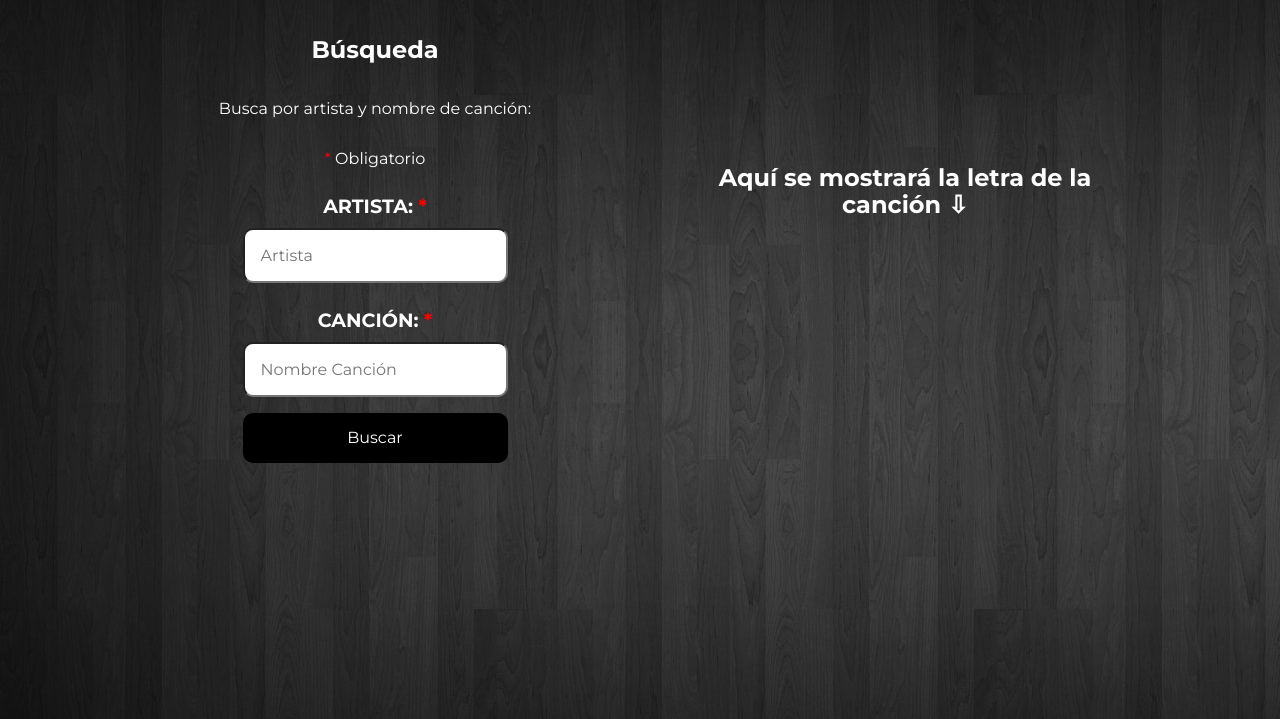
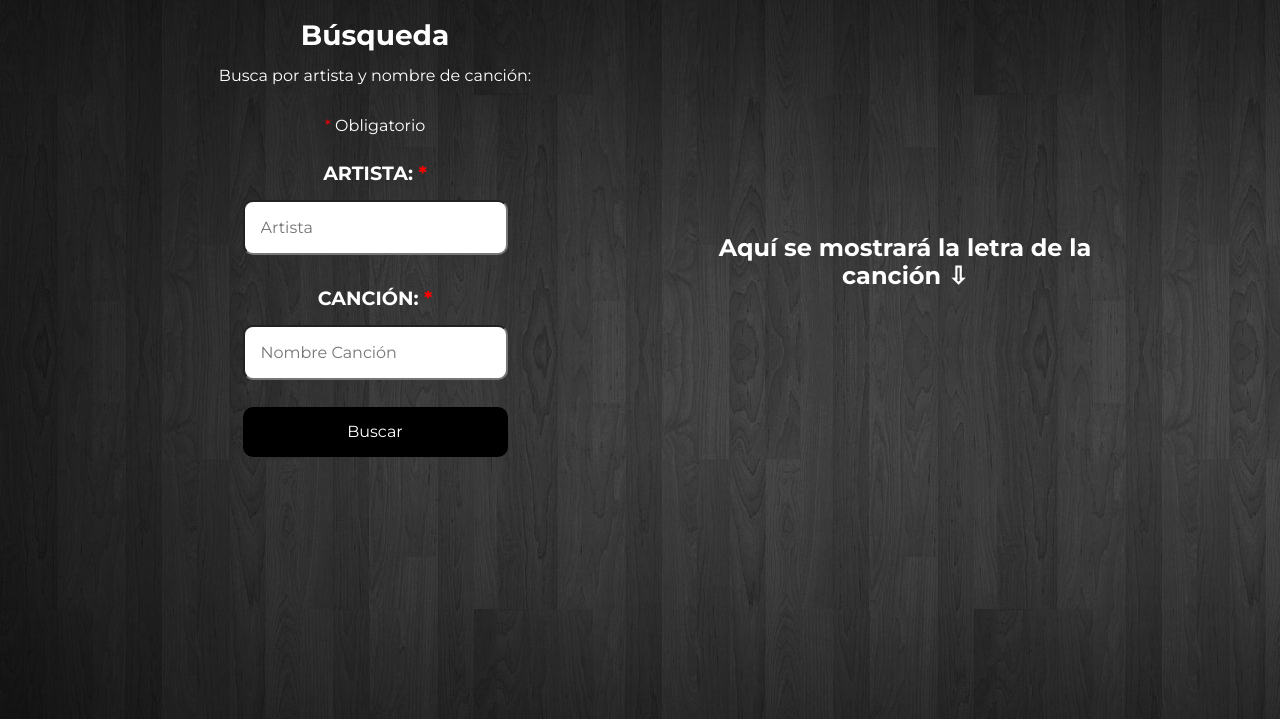
Before and after one commit to fraancofenoglio/API-Lyrics, a plain HTML site: page index.html in a window 1280 px wide. Shown: the part 81-800 px from the top of the page. Drawn offline with nearby package versions, Linux system fonts and the light colour scheme.

Commit message:
5th-commit

```diff
--- a/css/style.css
+++ b/css/style.css
@@ -7,10 +7,8 @@
 }
 
 body {
-    /* background-image: linear-gradient(to top, #1e3c72 0%, #1e3c72 1%, #2a5298 100%); */
     background: url(/assets/textura-madera-en-negro.jpg);
     font-family: 'Montserrat', sans-serif;
-    /* min-height: 100%; */
     height: 100vh;
 }
 h1 {
@@ -27,7 +25,6 @@
 
 
 .contenido {
-    /* background-color: white; */
     max-width: 1100px;
     margin:  0 auto;
     height: 100%;
@@ -35,7 +32,6 @@
     display: flex;
     flex-direction: column;
     align-items: center;
-    /* justify-content: center; */
 }
 
 .resultado {
@@ -53,7 +49,7 @@
     align-items: center;
     white-space: pre-wrap;
     padding: 2rem;
-    height: 280px;
+    max-height: 280px;
     overflow: auto;
     color: #fff;
 }
@@ -68,7 +64,6 @@
     .contenedor > div {
         display: flex;
         flex-direction: column;
-        /* justify-content: center; */
         width: 50%;
     }
 
@@ -81,24 +76,32 @@
         height: 50px;
     }
 
+    label, input {
+        margin: 1% 0% 1% 0%;
+    }
+
     .buscar {
-        height: 400px;
-        /* margin-top: 20px; */
+        height: 440px;
     }
 
     #resultado {
-        height: 415px;
+        max-height: 400px;
         display: flex;
         flex-direction: column;
         align-items: center;
-        /* justify-content: center; */
         overflow: auto;
         float: center;
         flex-wrap: wrap;
         color: #fff;
     }
 
+    .search {
+        margin: 0%;
+        font-size: 28px;
+    }
+
 }
+
 .buscar p {
     text-align: center;
     color: #fff;
@@ -142,7 +145,6 @@
     color: white;
     border: none;
     border-radius: 10px;
-    /* transition: background-color .3s ease-in-out; */
 }
 .input input[type="submit"]:hover {
     cursor: pointer;
@@ -156,7 +158,7 @@
     color: white;
     text-align: center;
     border-radius: 10px;
-    margin-top: 20px;
+    margin-top: 10px;
 }
 
 .lds-ripple {
--- a/index.html
+++ b/index.html
@@ -18,7 +18,7 @@
         <h1>Letras de Canciones</h1>
         <div class="contenedor">
             <div id="buscar" class="buscar">
-                <h2>Búsqueda</h2>
+                <h2 class="search">Búsqueda</h2>
                 <p>Busca por artista y nombre de canción:</p>
                 <p><span> * </span>Obligatorio</p>
                 <form action="#" id="formulario-buscar">
@@ -40,10 +40,10 @@
 
             <div class="letra-resultado">
                 <h2></h2>
-                <div id="resultado"><h2 style="margin-top: 20%;">Aquí se mostrará la letra de la canción ⇩</h2></div>
+                <div id="resultado"><h2 style="margin-top: 10%;">Aquí se mostrará la letra de la canción ⇩</h2></div>
+                <div id="mensajes"></div>
             </div>
         </div>
-        <div id="mensajes"></div>
     </main>
 
 
--- a/js/app.js
+++ b/js/app.js
@@ -9,6 +9,8 @@
 
 function buscarCancion(e) {
     e.preventDefault()
+
+    cleanHTML();
 
     const artista = document.querySelector('#artista').value
     const cancion = document.querySelector('#cancion').value
```
